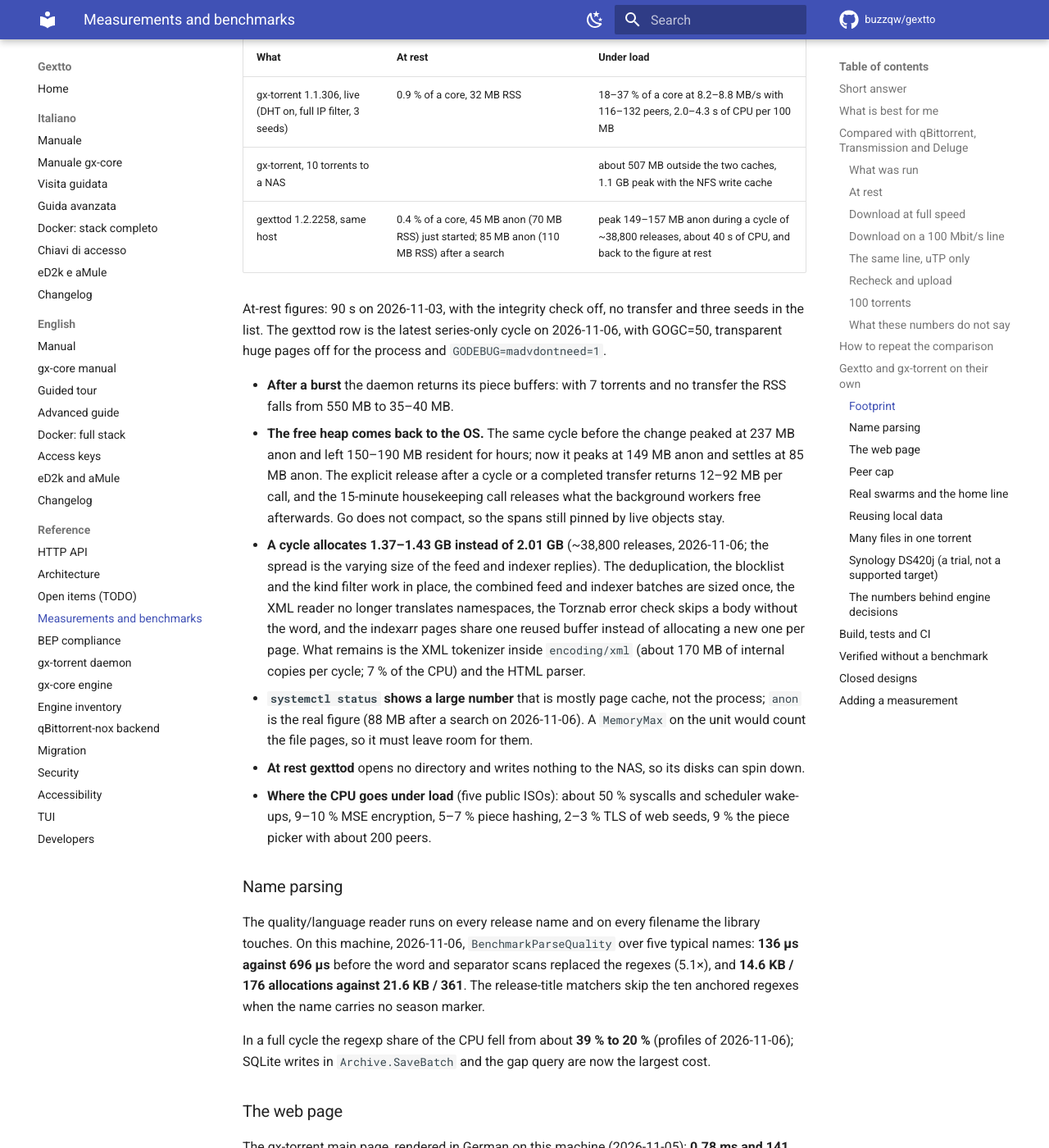
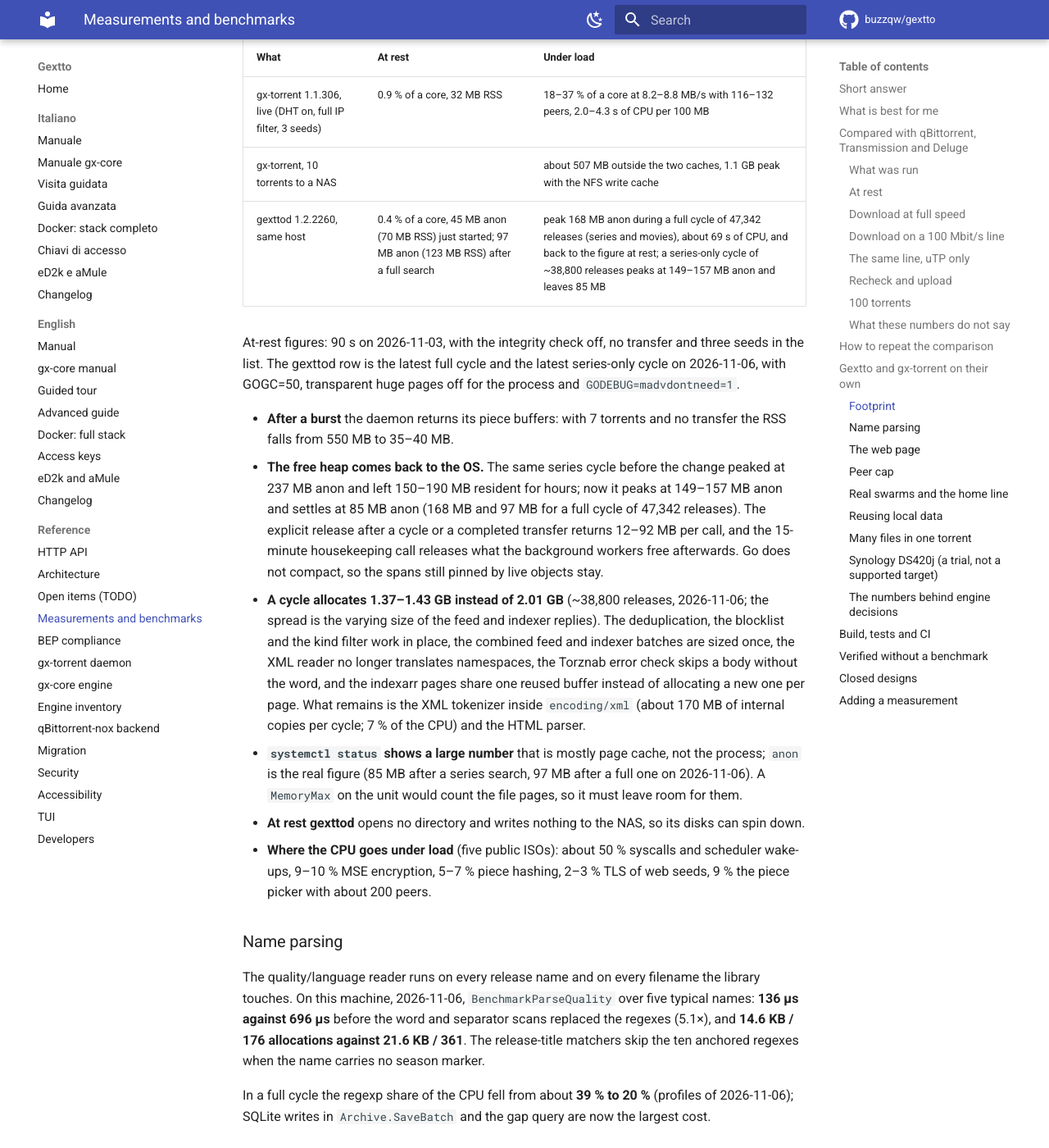
Before and after one commit to buzzqw/gextto, an MkDocs documentation site: the page built from docs/measurements.md, in a window 1280 px wide and 1400 px high, scrolled down 6655 px. Shown: the whole window at 82% size. Built offline with MkDocs 1.6.1 and Material for MkDocs 9.7.7, drawn with Linux system fonts in a browser that asks for light colours; comment, search, counter and statistics services are not loaded.

Commit message:
docs: record the full-cycle footprint
A full cycle of 47,342 releases (series and movies) peaks at 168 MB anon and
settles at 97 MB, against 149-157 MB and 85 MB for the series-only cycle,
with about 69 s of CPU. No behaviour change.

```diff
--- a/docs/measurements.md
+++ b/docs/measurements.md
@@ -192,19 +192,21 @@
 |---|---|---|
 | gx-torrent 1.1.306, live (DHT on, full IP filter, 3 seeds) | 0.9 % of a core, 32 MB RSS | 18–37 % of a core at 8.2–8.8 MB/s with 116–132 peers, 2.0–4.3 s of CPU per 100 MB |
 | gx-torrent, 10 torrents to a NAS | | about 507 MB outside the two caches, 1.1 GB peak with the NFS write cache |
-| gexttod 1.2.2258, same host | 0.4 % of a core, 45 MB anon (70 MB RSS) just started; 85 MB anon (110 MB RSS) after a search | peak 149–157 MB anon during a cycle of ~38,800 releases, about 40 s of CPU, and back to the figure at rest |
+| gexttod 1.2.2260, same host | 0.4 % of a core, 45 MB anon (70 MB RSS) just started; 97 MB anon (123 MB RSS) after a full search | peak 168 MB anon during a full cycle of 47,342 releases (series and movies), about 69 s of CPU, and back to the figure at rest; a series-only cycle of ~38,800 releases peaks at 149–157 MB anon and leaves 85 MB |
 
 At-rest figures: 90 s on 2026-11-03, with the integrity check off, no transfer and three seeds
-in the list. The gexttod row is the latest series-only cycle on 2026-11-06, with GOGC=50,
-transparent huge pages off for the process and `GODEBUG=madvdontneed=1`.
+in the list. The gexttod row is the latest full cycle and the latest series-only cycle on
+2026-11-06, with GOGC=50, transparent huge pages off for the process and
+`GODEBUG=madvdontneed=1`.
 
 - **After a burst** the daemon returns its piece buffers: with 7 torrents and no transfer the
   RSS falls from 550 MB to 35–40 MB.
-- **The free heap comes back to the OS.** The same cycle before the change peaked at 237 MB
-  anon and left 150–190 MB resident for hours; now it peaks at 149 MB anon and settles at
-  85 MB anon. The explicit release after a cycle or a completed transfer returns 12–92 MB
-  per call, and the 15-minute housekeeping call releases what the background workers free
-  afterwards. Go does not compact, so the spans still pinned by live objects stay.
+- **The free heap comes back to the OS.** The same series cycle before the change peaked at
+  237 MB anon and left 150–190 MB resident for hours; now it peaks at 149–157 MB anon and
+  settles at 85 MB anon (168 MB and 97 MB for a full cycle of 47,342 releases). The explicit
+  release after a cycle or a completed transfer returns 12–92 MB per call, and the 15-minute
+  housekeeping call releases what the background workers free afterwards. Go does not
+  compact, so the spans still pinned by live objects stay.
 - **A cycle allocates 1.37–1.43 GB instead of 2.01 GB** (~38,800 releases, 2026-11-06;
   the spread is the varying size of the feed and indexer replies). The deduplication, the
   blocklist and the kind filter work in place, the combined feed and indexer batches are
@@ -214,8 +216,9 @@
   `encoding/xml` (about 170 MB of internal copies per cycle; 7 % of the CPU) and the HTML
   parser.
 - **`systemctl status` shows a large number** that is mostly page cache, not the process;
-  `anon` is the real figure (88 MB after a search on 2026-11-06). A `MemoryMax` on the unit
-  would count the file pages, so it must leave room for them.
+  `anon` is the real figure (85 MB after a series search, 97 MB after a full one on
+  2026-11-06). A `MemoryMax` on the unit would count the file pages, so it must leave room
+  for them.
 - **At rest gexttod** opens no directory and writes nothing to the NAS, so its disks can spin
   down.
 - **Where the CPU goes under load** (five public ISOs): about 50 % syscalls and scheduler
```
